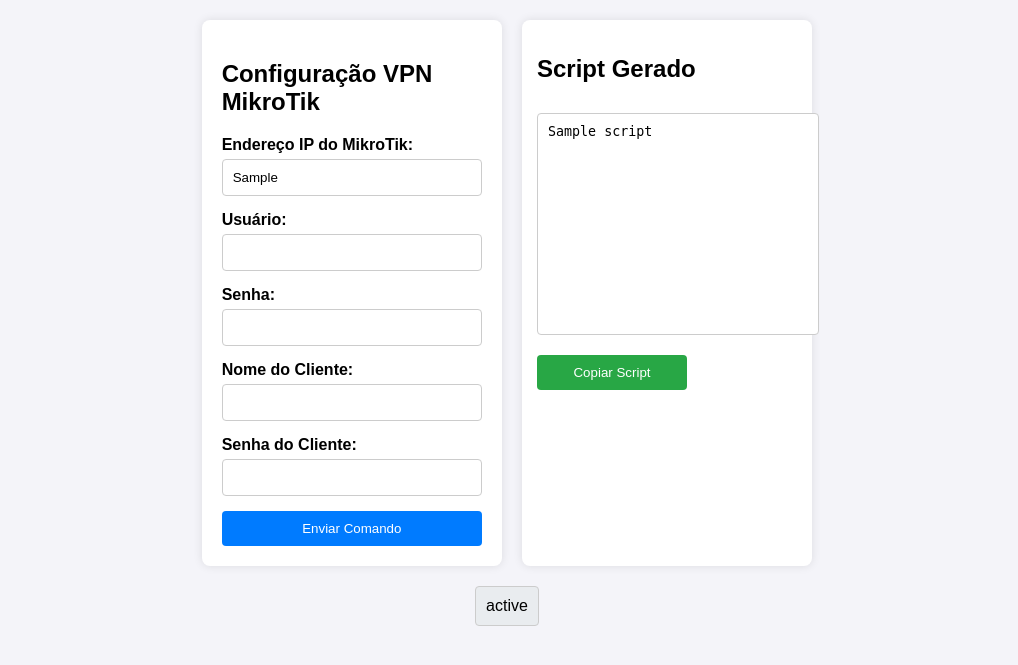
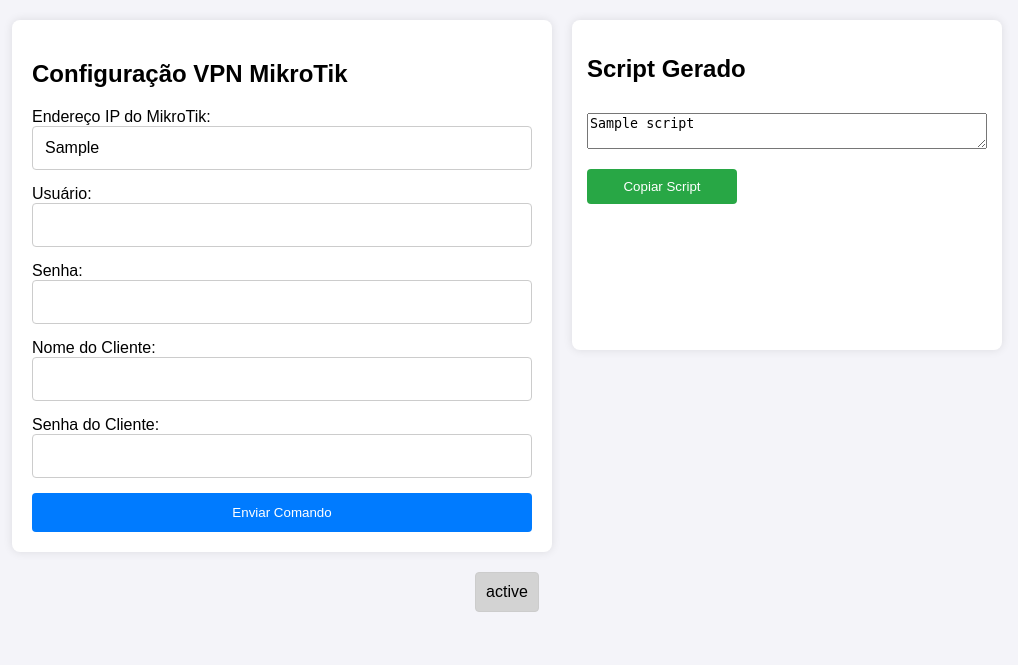
Before and after one commit to Math-benites/API-MK, a Flask app: template templates/index.html in a window 1280 px wide. Shown: the top 665 px of the page, without its empty margins (133-1151 px from the left). Run offline with Flask 3, Linux system fonts and the light colour scheme; the template is opened without the code that fills it: most values are stand-ins (such as "Sample title", 1, 10 or a date in 2020).

Commit message:
funcionando 2.0

```diff
--- /dev/null
+++ b/static/css/style.css
@@ -0,0 +1,94 @@
+/* style.css */
+body {
+    font-family: Arial, sans-serif;
+    margin: 0;
+    padding: 20px;
+    background-color: #f4f4f9;
+    display: flex;
+    flex-direction: column;
+    align-items: center;
+}
+
+.container {
+    display: flex;
+    flex-wrap: wrap;
+    justify-content: center;
+    gap: 20px;
+    max-width: 1000px;
+}
+
+form {
+    background: #ffffff;
+    padding: 20px;
+    border-radius: 8px;
+    box-shadow: 0 0 10px rgba(0, 0, 0, 0.1);
+    max-width: 500px;
+    width: 100%;
+    flex: 1;
+}
+
+input {
+    width: 100%;
+    padding: 12px;
+    margin-bottom: 15px;
+    border: 1px solid #ccc;
+    border-radius: 4px;
+    box-sizing: border-box;
+    font-size: 16px;
+}
+
+button {
+    background: #007bff;
+    color: #fff;
+    padding: 12px;
+    border: none;
+    border-radius: 4px;
+    cursor: pointer;
+    width: 100%;
+}
+
+button:hover {
+    background: #0056b3;
+}
+
+.status-box {
+    margin: 20px auto;
+    padding: 10px;
+    border: 1px solid #ccc;
+    border-radius: 4px;
+    background-color: #d3d3d3;  /* Cinza claro */
+    font-size: 16px;
+    max-width: 400px;
+    text-align: center;
+}
+
+.script-box {
+    background: #ffffff;
+    padding: 15px;
+    border-radius: 8px;
+    box-shadow: 0 0 10px rgba(0, 0, 0, 0.1);
+    width: 400px;  /* Definindo largura fixa */
+    height: 300px;  /* Definindo altura fixa */
+    overflow: auto; /* Caso o conteúdo ultrapasse, mostra barra de rolagem */
+    display: flex;
+    flex-direction: column;
+    gap: 10px;
+}
+
+
+.copy-btn {
+    background: #28a745;
+    color: white;
+    padding: 10px;
+    border: none;
+    border-radius: 4px;
+    cursor: pointer;
+    text-align: center;
+    max-width: 150px;
+    margin: 10px 0;
+    align-self: flex-start;
+}
+
+.copy-btn:hover {
+    background-color: #218838;
+}
--- a/templates/index.html
+++ b/templates/index.html
@@ -2,102 +2,8 @@
 <html>
 <head>
     <title>MikroTik SSH Command</title>
-    <style>
-        body {
-            font-family: Arial, sans-serif;
-            margin: 0;
-            padding: 20px;
-            background-color: #f4f4f9;
-            display: flex;
-            flex-direction: column;
-            align-items: center;
-        }
-        .container {
-            display: flex;
-            flex-wrap: wrap;
-            justify-content: center;
-            gap: 20px;
-            max-width: 1000px;
-        }
-        form {
-            background: #ffffff;
-            padding: 20px;
-            border-radius: 8px;
-            box-shadow: 0 0 10px rgba(0, 0, 0, 0.1);
-            max-width: 400px;
-            flex: 1;
-        }
-        .script-box {
-            background: #ffffff;
-            padding: 15px;
-            border-radius: 8px;
-            box-shadow: 0 0 10px rgba(0, 0, 0, 0.1);
-            max-width: 400px;
-            flex: 1;
-            display: flex;
-            flex-direction: column;
-            gap: 10px;
-        }
-        label {
-            display: block;
-            margin-bottom: 5px;
-            font-weight: bold;
-        }
-        input {
-            width: 100%;
-            padding: 10px;
-            margin-bottom: 15px;
-            border: 1px solid #ccc;
-            border-radius: 4px;
-            box-sizing: border-box;
-        }
-        button {
-            background: #007bff;
-            color: #fff;
-            padding: 10px;
-            border: none;
-            border-radius: 4px;
-            cursor: pointer;
-            width: 100%;
-        }
-        button:hover {
-            background: #0056b3;
-        }
-        textarea {
-            width: 100%;
-            height: 200px; /* Menor altura */
-            padding: 10px;
-            border: 1px solid #ccc;
-            border-radius: 4px;
-            font-family: monospace;
-            resize: none;
-        }
-        .status-box {
-            margin: 20px auto;
-            padding: 10px;
-            border: 1px solid #ccc;
-            border-radius: 4px;
-            background-color: #e9ecef;
-            font-size: 16px;
-            max-width: 400px;
-            text-align: center;
-        }
-        .copy-btn {
-            background: #28a745;
-            color: white;
-            padding: 10px;
-            border: none;
-            border-radius: 4px;
-            cursor: pointer;
-            text-align: center;
-            max-width: 150px;
-            margin: 10px 0;
-            align-self: flex-start;
-        }
-        .copy-btn:hover {
-            background-color: #218838;
-        }
-    </style>
+    <!-- Vincula o arquivo CSS externo -->
+    <link rel="stylesheet" href="static/css/style.css">  <!-- ou 'static/css/style.css' se estiver em pasta separada -->
 </head>
 <body>
     <div class="container">
```
